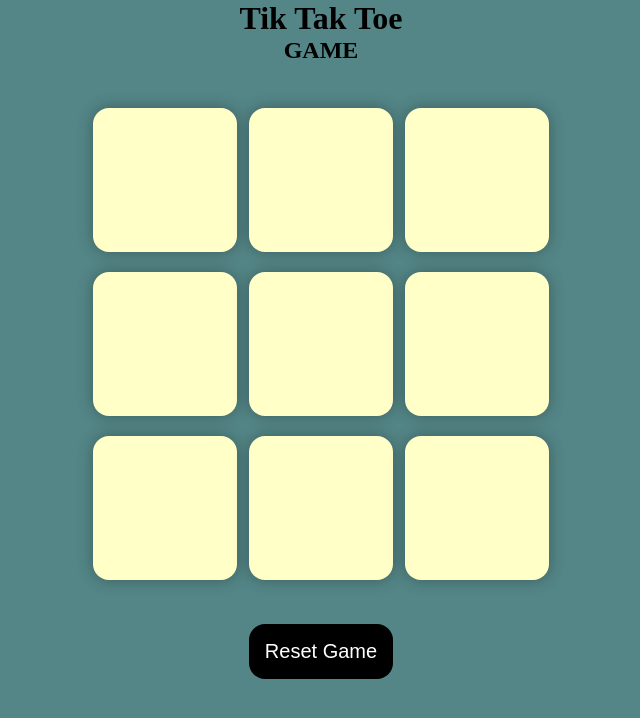
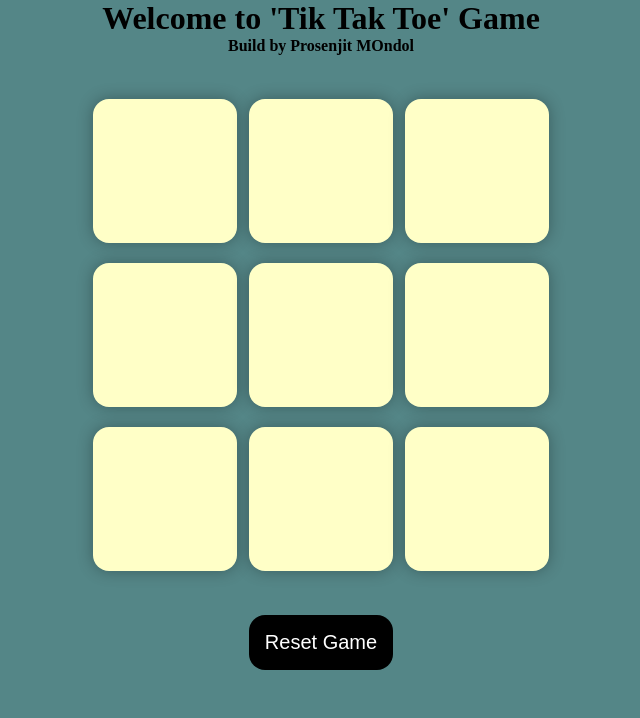
Before and after one commit to pronad1/Tic-Tac-Toe-GAME, a plain HTML site: page index.html in a window 1280 px wide. Shown: the whole page, without its empty margins (319-959 px from the left). Drawn offline with Linux system fonts and the light colour scheme.

Commit message:
11/23/24

```diff
--- a/index.html
+++ b/index.html
@@ -12,8 +12,8 @@
         <button id="new-btn">New Game</button>
     </div>
     <main>
-        <h1>Tik Tak Toe</h1>
-        <h2>GAME</h2>
+        <h1>Welcome to 'Tik Tak Toe' Game </h1>
+        <h4>Build by Prosenjit MOndol</h4>
         <div class="container">
             <div class="game">
                 <button class="box"></button>
```
